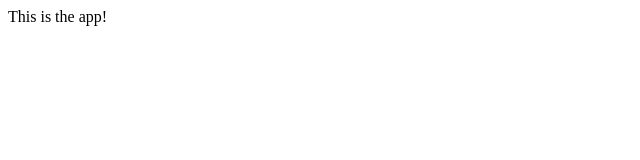
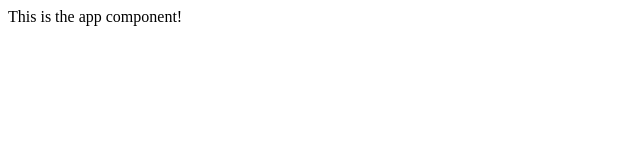
Before and after one commit to akitaeva/AmexReactTest, a React app: page / in a window 1280 px wide. Shown: the top 160 px of the page, without its empty margins (0-640 px from the left). Built offline with nearby package versions, Linux system fonts and the light colour scheme; the HTML template or start-up script is replaced by a standard one.

Commit message:
removes console log

```diff
--- a/src/app/App.tsx
+++ b/src/app/App.tsx
@@ -1,7 +1,7 @@
 import React from 'react';
 
 const App: React.FC = () => {
-  return <div>This is the app!</div>;
+  return <div>This is the app component!</div>;
 };
 
 export default App;
--- a/src/index.tsx
+++ b/src/index.tsx
@@ -11,6 +11,4 @@ if (rootElement) {
       <App />
     </React.StrictMode>
   );
-} else {
-  console.error('Root element not found.');
-}
+};
```
